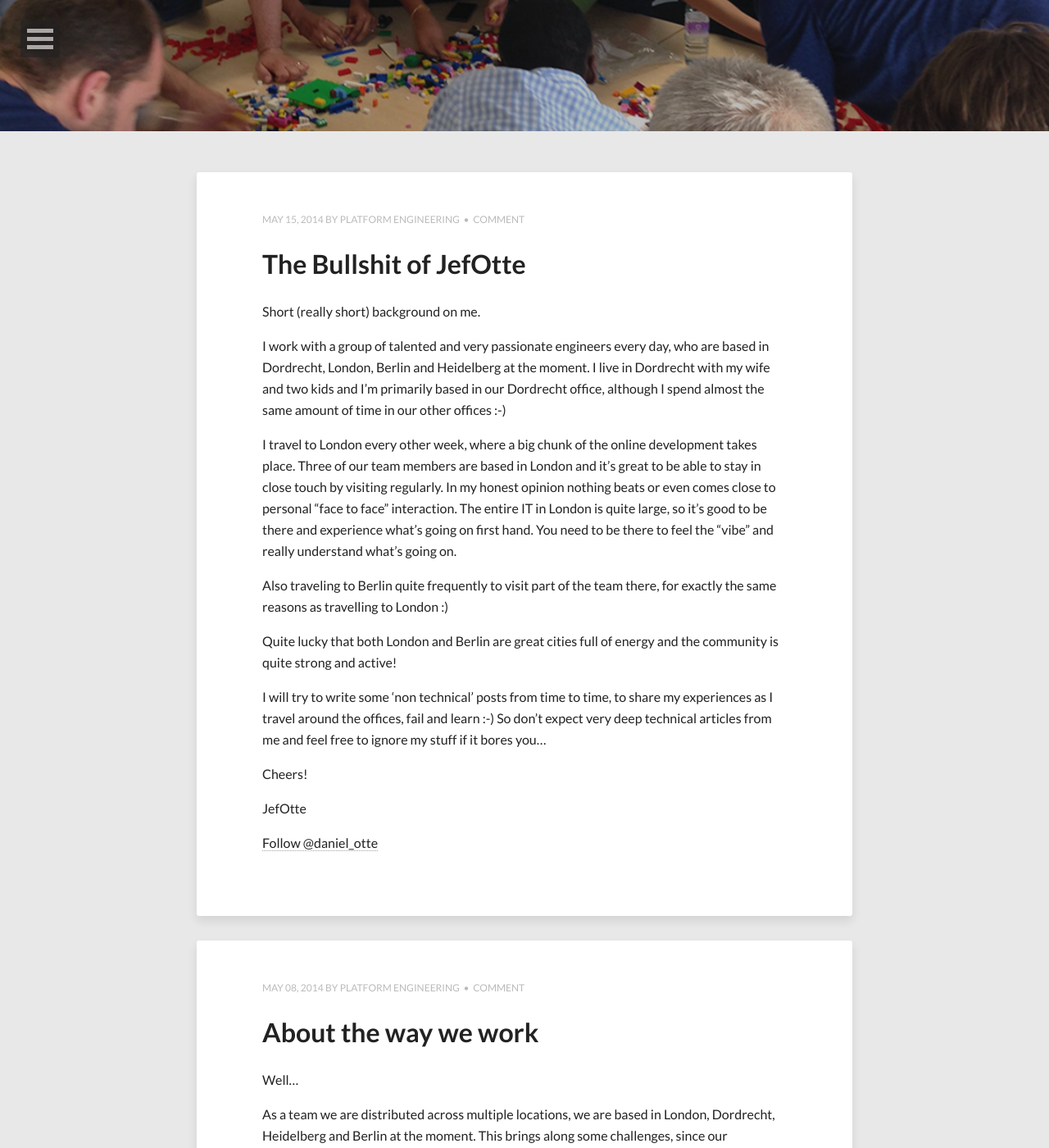
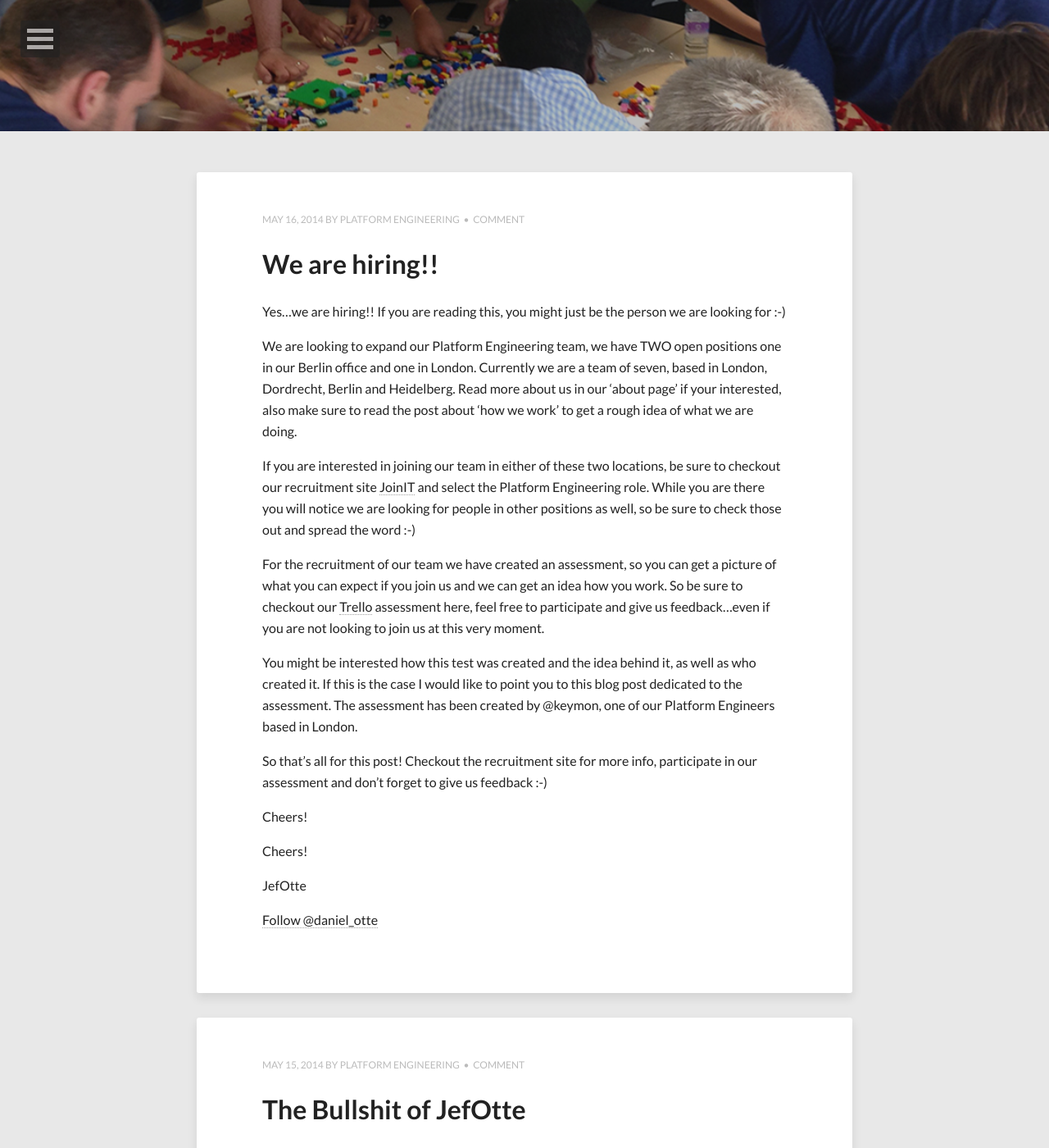
Before and after one commit to keymon/springerpe.github.io, a Jekyll site: the page built from index.html, in a window 1280 px wide and 1400 px high, scrolled down 240 px. Shown: the whole window at 82% size. Built offline with Jekyll 4.4.1, drawn with Linux system fonts in a browser that asks for light colours; nearby versions of some CDN libraries; the list of posts is cut into pages by our own code; comment, search, counter and statistics services are not loaded.

Commit message:
new post we-are-hiring

```diff
--- a/_config.yml
+++ b/_config.yml
@@ -36,6 +36,9 @@ links:
   - title: Springer Devs Blog
     url: http://spiking-the-solution.tumblr.com
     external: true
+  - title: JoinIT
+    url: http://joinit.springer.com
+    external: true
   - title: Trello
     url: http://www.trello.com
     external: true
--- /dev/null
+++ b/_posts/2014-05-16-we-are-hiring.md
@@ -0,0 +1,34 @@
+---
+author: JefOtte
+date: 2014-05-16
+title: 'We are hiring!!'
+category: recruitment
+layout: post
+image:
+  feature: lego-game.png
+published: true
+tags:  platform development systems engineering devops agile jefotte
+comments: true
+---
+
+Yes...we are hiring!! If you are reading this, you might just be the person we are looking for :-)
+
+We are looking to expand our Platform Engineering team, we have TWO open positions one in our Berlin office and one in London. Currently we are a team of seven, based in London, Dordrecht, Berlin and Heidelberg.
+Read more about us in our 'about page' if your interested, also make sure to read the post about 'how we work' to get a rough idea of what we are doing.
+
+If you are interested in joining our team in either of these two locations, be sure to checkout our recruitment site [JoinIT](http://joinit.springer.com) and select the Platform Engineering role.  While you are there you will notice we are looking for people in other positions as well, so be sure to check those out and spread the word :-)
+
+For the recruitment of our team we have created an assessment, so you can get a picture of what you can expect if you join us and we can get an idea how you work. So be sure to checkout our [Trello](http://www.trello.com) assessment here, feel free to participate and give us feedback...even if you are not looking to join us at this very moment.
+
+You might be interested how this test was created and the idea behind it, as well as who created it. If this is the case I would like to point you to this blog post dedicated to the assessment. The assessment has been created by @keymon, one of our Platform Engineers based in London.
+
+So that's all for this post! Checkout the recruitment site for more info, participate in our assessment and don't forget to give us feedback :-)
+
+Cheers!
+
+Cheers!
+
+JefOtte
+
+<a href="https://twitter.com/daniel_otte" class="twitter-follow-button" data-show-count="false" data-size="large">Follow @daniel_otte</a>
+<script>!function(d,s,id){var js,fjs=d.getElementsByTagName(s)[0],p=/^http:/.test(d.location)?'http':'https';if(!d.getElementById(id)){js=d.createElement(s);js.id=id;js.src=p+'://platform.twitter.com/widgets.js';fjs.parentNode.insertBefore(js,fjs);}}(document, 'script', 'twitter-wjs');</script>
```
